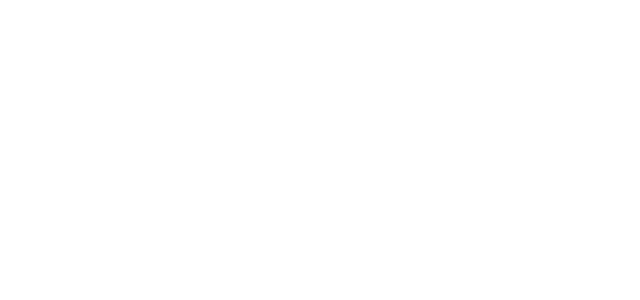
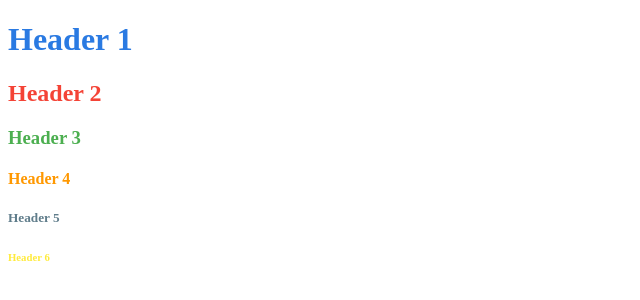
Before and after one commit to acciojob/headings-inline-css-Sarath-Dharmaraj, a website: page main.html in a window 1280 px wide. Shown: the whole page, without its empty margins (0-640 px from the left). Drawn offline with Linux system fonts and the light colour scheme.

Commit message:
created a submission

```diff
--- a/main.html
+++ b/main.html
@@ -7,6 +7,12 @@
 </head>
 
 <body>
+	<h1 style="color: #2a7ae2">Header 1</h1>
+	<h2 style="color: #f44336">Header 2</h2>
+	<h3 style="color: #4caf50">Header 3</h3>
+	<h4 style="color: #ff9800">Header 4</h4>
+	<h5 style="color: #607d8b">Header 5</h5>
+	<h6 style="color: #ffeb3b">Header 6</h6>
 	<!-- the entire body must be written by student -->
     <script type="text/javascript" src="./script.js">
 </script>
```
